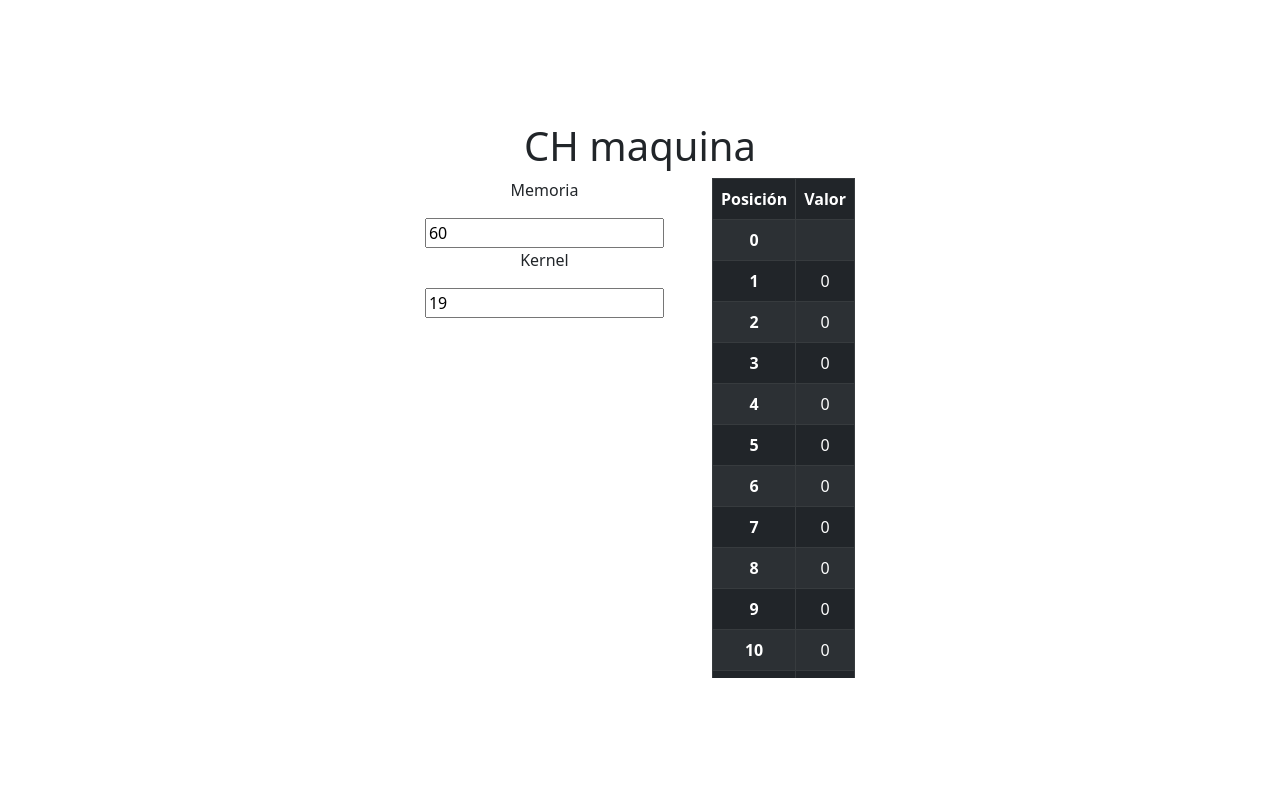
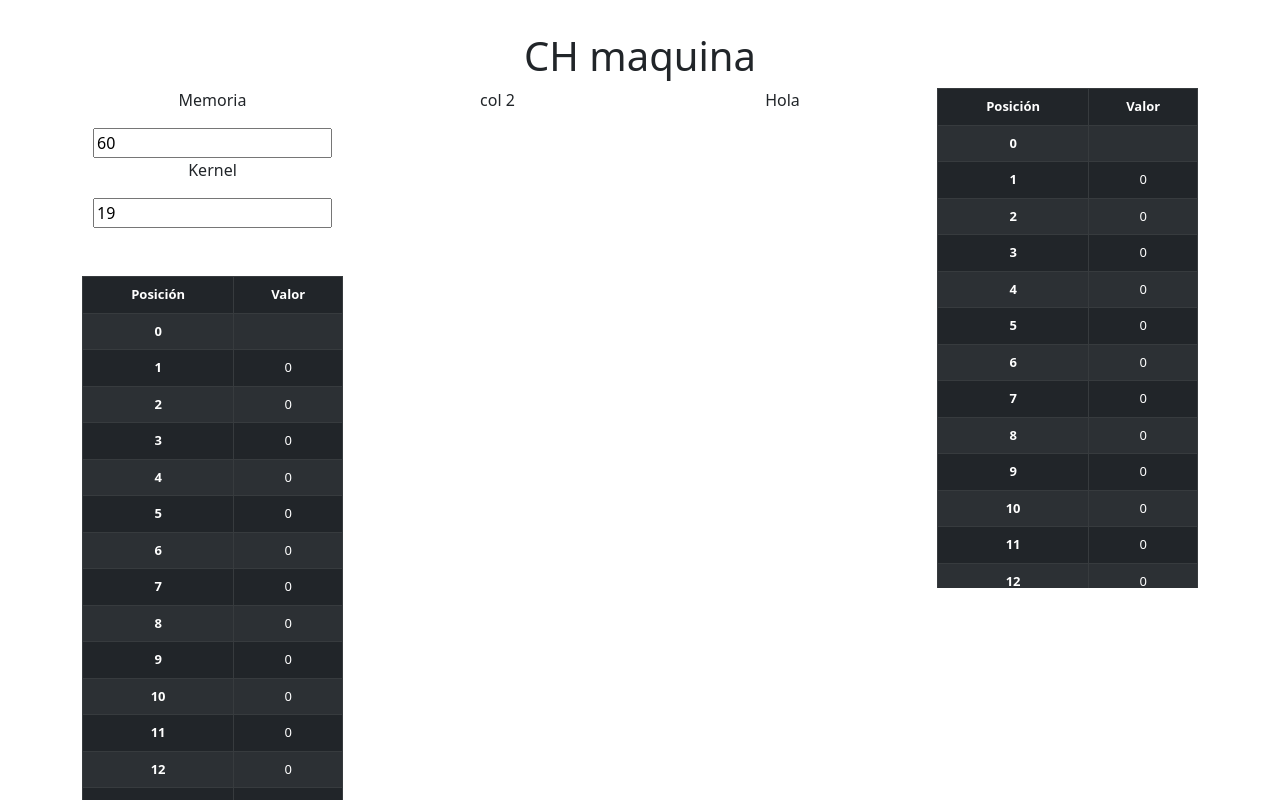
Before and after one commit to Agalvf/ch-maquina, a Vue app: page / in a window 1280 px wide. Shown: the top 800 px of the page. Built offline with nearby package versions, Linux system fonts and the light colour scheme.

Commit message:
Creacion de las tablas

```diff
--- a/src/App.vue
+++ b/src/App.vue
@@ -1,17 +1,18 @@
 <script setup>
 
-  import { ref,computed } from 'vue'
+import { ref, computed } from 'vue'
+
 
 // variables del sistema
 const digitoCedula = 1
-  const empiezaMemoria = ref(digitoCedula *10 + 50)
-  const empiezaKernel = ref(10* digitoCedula + 9)
+const empiezaMemoria = ref(digitoCedula * 10 + 50)
+const empiezaKernel = ref(digitoCedula * 10 + 9)
 const maxLength = empiezaMemoria.value - 1
 
 
 const memoriaPrincipal = computed(() => {
   let memoria = new Array(empiezaMemoria.value)
-    for (let i = 1; i < empiezaKernel.value; i++) {
+  for (let i = 1; i <= empiezaKernel.value; i++) {
     memoria[i] = 0
   }
   return memoria
@@ -26,14 +27,12 @@
     <div class="row">
       <div class="col">
         <p>Memoria</p>
-        <input type="number" v-model = "empiezaMemoria">
+        <input type="number" v-model="empiezaMemoria">
         <p>Kernel</p>
-        <input type="number" v-model = "empiezaKernel" :maxLength = max>
-      </div>
-      <div class="col"></div>
+        <input type="number" v-model="empiezaKernel" :maxLength=max>
+        <div class="row py-5">
           <div class="col">
-        <div class="table-wrapper-scroll-y my-custom-scrollbar">
-          <table class="table table-bordered table-striped mb-0 table-dark table-hover">
+            <table class="table table-bordered table-striped mb-0 table-dark table-hover" id="tablaMemoria">
               <thead>
                 <tr>
                   <th scope="col">Posición</th>
@@ -41,9 +40,50 @@
                 </tr>
               </thead>
               <tbody>
-              <tr v-for="(value, index) in memoriaPrincipal" :key="index">
+                <tr v-for="(contenido, index) in memoriaPrincipal" :key="index">
                   <th scope="row">{{ index }}</th>
-                <td>{{ value }}</td>
+                  <td>{{ contenido }}</td>
+                </tr>
+              </tbody>
+            </table>
+          </div>
+          <div class="col">
+            <table class="table table-bordered table-striped mb-0 table-dark table-hover" id="tablaMemoria">
+              <thead>
+                <tr>
+                  <th scope="col">Posición</th>
+                  <th scope="col">Valor</th>
+                </tr>
+              </thead>
+              <tbody>
+                <tr v-for="(contenido, index) in memoriaPrincipal" :key="index">
+                  <th scope="row">{{ index }}</th>
+                  <td>{{ contenido }}</td>
+                </tr>
+              </tbody>
+            </table>
+          </div>
+        </div>
+      </div>
+      <div class="col">
+        <p>col 2</p>
+      </div>
+      <div class="col">
+        <p>Hola</p>
+      </div>
+      <div class="col">
+        <div class="table-wrapper-scroll-y my-custom-scrollbar">
+          <table class="table table-bordered table-striped mb-0 table-dark table-hover" id="tablaMemoria">
+            <thead>
+              <tr>
+                <th scope="col">Posición</th>
+                <th scope="col">Valor</th>
+              </tr>
+            </thead>
+            <tbody>
+              <tr v-for="(contenido, index) in memoriaPrincipal" :key="index">
+                <th scope="row">{{ index }}</th>
+                <td>{{ contenido }}</td>
               </tr>
             </tbody>
           </table>
@@ -59,7 +99,12 @@
   height: 500px;
   overflow: auto;
 }
+
 .table-wrapper-scroll-y {
   display: block;
 }
+
+#tablaMemoria {
+  font-size: 13px;
+}
 </style>
--- a/src/style.css
+++ b/src/style.css
@@ -35,7 +35,6 @@ a:hover {
 
 body {
   margin: 0;
-  display: flex;
   place-items: center;
   min-width: 320px;
   min-height: 100vh;
```
Lines whose indentation alone changed are shown as unchanged.
